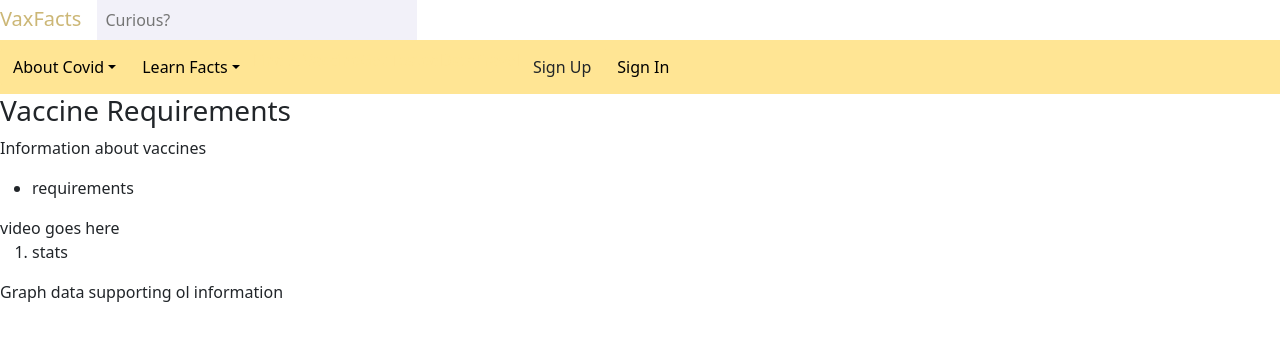
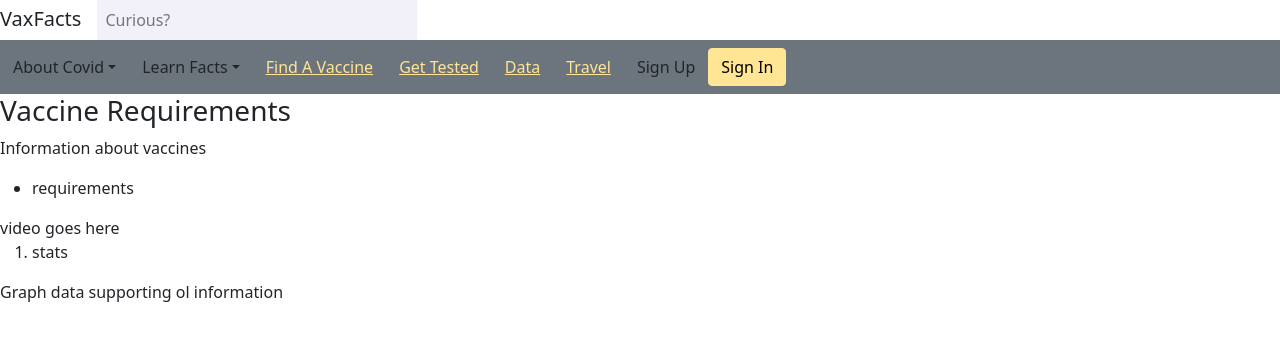
Before and after one commit to Lunar-Wranglers/CovidParents-client, a Gatsby site: page / in a window 1280 px wide. Built offline with nearby package versions, Linux system fonts and the light colour scheme; Gatsby itself is replaced by a stand-in of ours.

Commit message:
Attempted to style the search bar more accurately; changed the color of the navbar to grey; changed the background of the dropdowns and link fields to match the navbar

```diff
--- a/src/components/header.js
+++ b/src/components/header.js
@@ -4,7 +4,7 @@
 import SignIn from './SignIn'
 import SearchBar from './searchBar'
 
-import { Nav, Navbar, Dropdown, DropdownButton } from 'react-bootstrap'
+import { Nav, Navbar, Dropdown, DropdownButton, Button } from 'react-bootstrap'
 import {
     LogoSearch
  } from './header.module.css'
@@ -24,12 +24,12 @@
 
 const alwaysOptions = (
     <Fragment>
-        <DropdownButton id='aboutCovid' title='About Covid'>
+        <DropdownButton variant='body' id='aboutCovid' title='About Covid'>
             <Dropdown.Item>
                 About Covid-19
             </Dropdown.Item>
         </DropdownButton>
-        <DropdownButton id='learnFacts' title='Learn Facts'>
+        <DropdownButton variant='body' id='learnFacts' title='Learn Facts'>
             <Dropdown.Item href=''>
                 Fact Link 1
             </Dropdown.Item>
@@ -40,24 +40,33 @@
                 Fact Link 3
             </Dropdown.Item>
         </DropdownButton>
-        <Link to=''>Find A Vaccine</Link>
-        <Link to=''>Get Tested</Link>
-        <Link to=''>Data</Link>
-        <Link to=''>Travel</Link>
+        <Button variant='body'>
+            <Link to=''>Find A Vaccine</Link>
+        </Button>
+        <Button variant='body'>
+            <Link to=''>Get Tested</Link>
+        </Button>
+        <Button variant='body'>
+            <Link to=''>Data</Link>
+        </Button>
+        <Button variant='body'>
+            <Link to=''>Travel</Link>
+        </Button>
     </Fragment>
 )
 
 const Header = ({ user, children }) => {
+    const SearchStyle = {position:"absolute"}
     return (
 
         <Fragment>
             <div>
-                <Navbar.Brand href='#'>
+                <Navbar.Brand className='text-dark' href='#'>
                     VaxFacts
                 </Navbar.Brand>
-                <SearchBar className='logosearch'/>
+                <SearchBar className='logosearch' style={SearchStyle}/>
             </div>
-            <Navbar bg="primary" variant="dark" expand="md" id='nav'>
+            <Navbar bg="secondary" variant="dark" expand="md" id='nav'>
 
             <Navbar.Toggle aria-controls="basic-navbar-nav" />
             <Navbar.Collapse id='basic-navbar-nav'>
```
